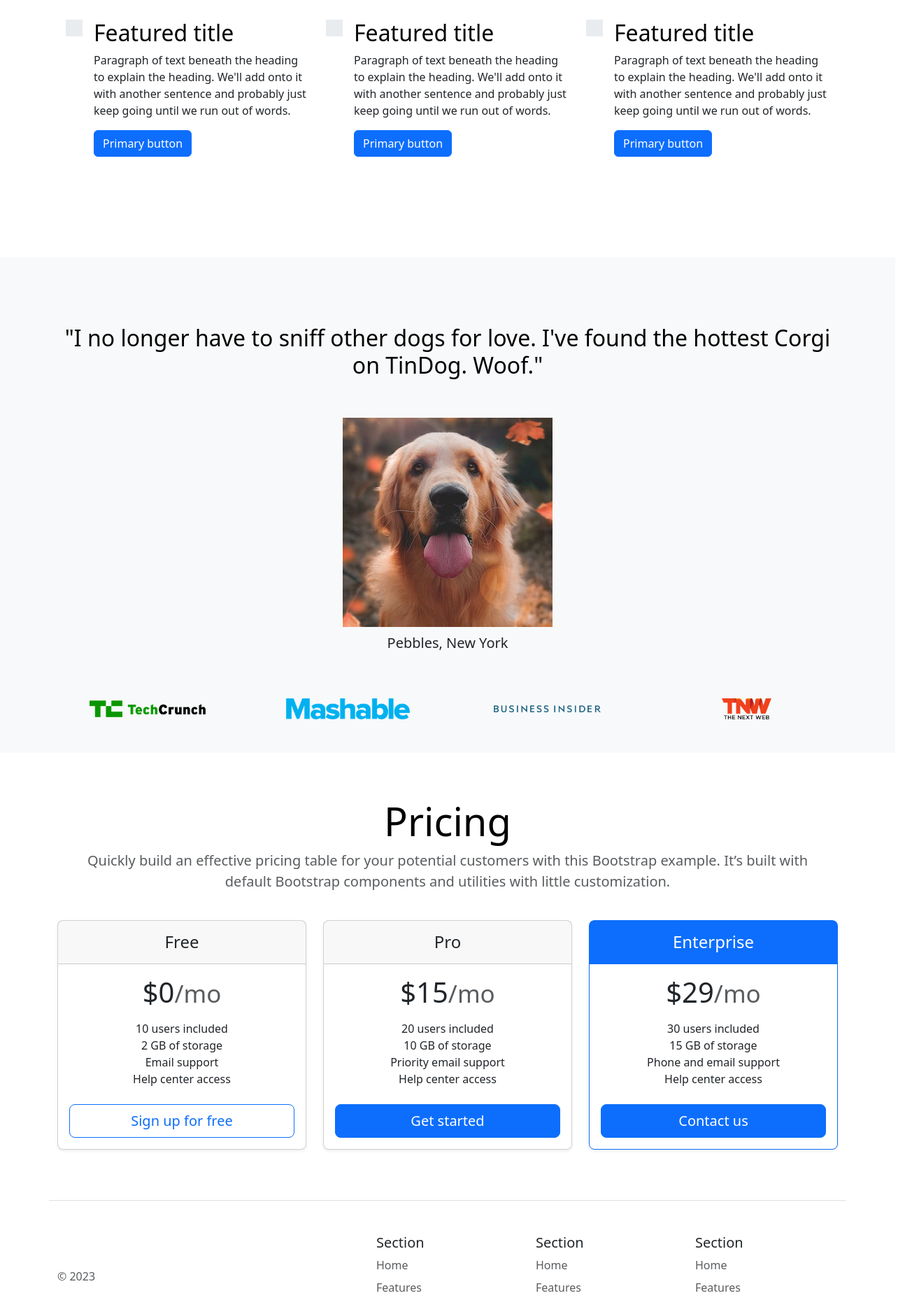
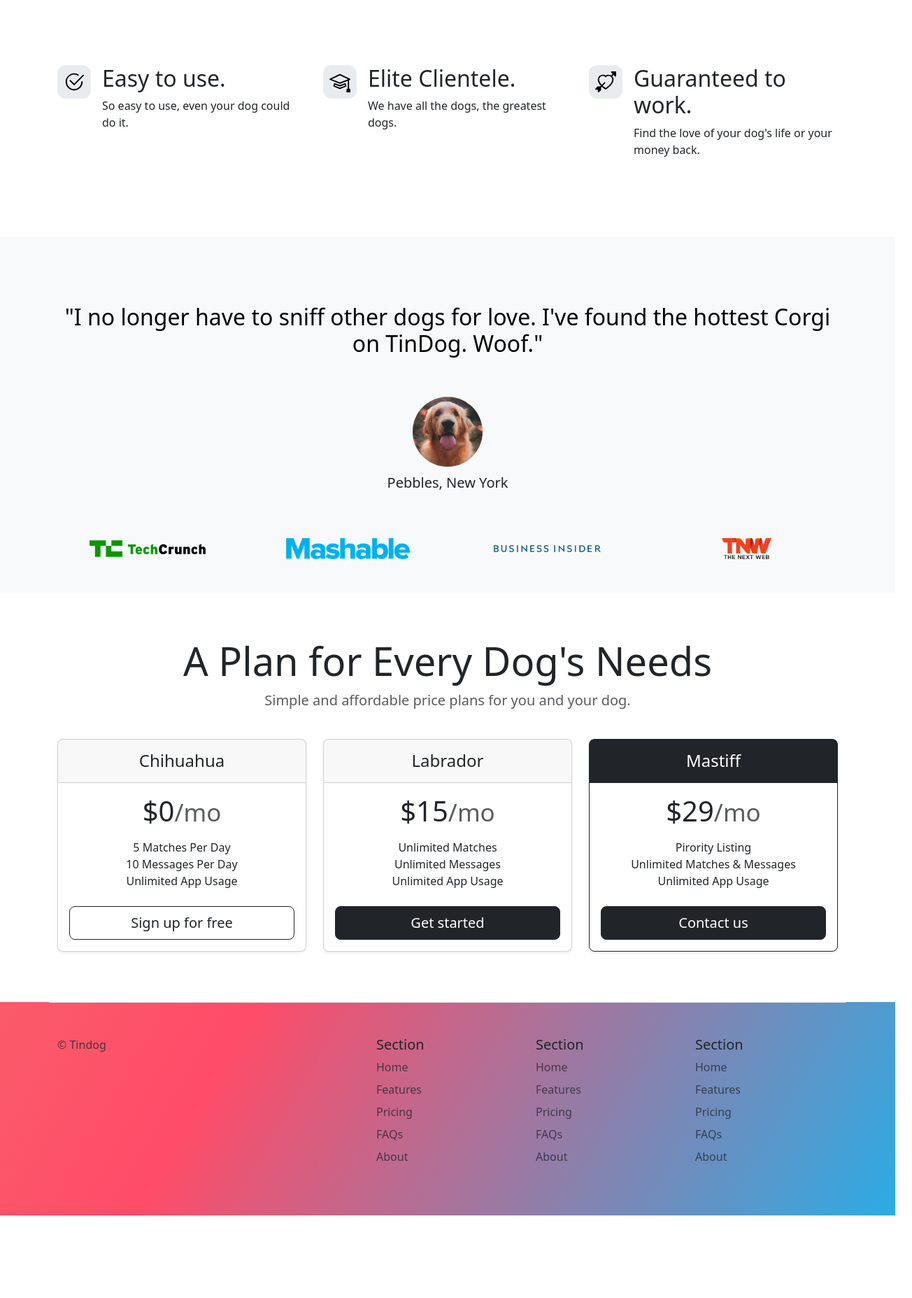
Before and after one commit to anwin-sanju/beginner-exercises-web, a plain HTML site: page 11.3 TinDog Project/index.html in a window 1280 px wide. Shown: the part 693-2548 px from the top of the page at 70% size, 1304 px wide, since content can reach past the window. After the commit the page ends 2430 px from the top, so only its background shows below. Drawn offline with nearby package versions, Linux system fonts and the light colour scheme.

Commit message:
tindog-html

```diff
--- a/11.3 TinDog Project/index.html
+++ b/11.3 TinDog Project/index.html
@@ -5,24 +5,39 @@
   <meta charset="UTF-8">
   <meta name="viewport" content="width=device-width, initial-scale=1.0">
   <title>TinDog</title>
-  <link href="https://cdn.jsdelivr.net/npm/bootstrap@5.3.2/dist/css/bootstrap.min.css" rel="stylesheet" integrity="sha384-T3c6CoIi6uLrA9TneNEoa7RxnatzjcDSCmG1MXxSR1GAsXEV/Dwwykc2MPK8M2HN" crossorigin="anonymous">
+  <link href="https://cdn.jsdelivr.net/npm/bootstrap@5.3.0-alpha3/dist/css/bootstrap.min.css" rel="stylesheet"
+    integrity="sha384-KK94CHFLLe+nY2dmCWGMq91rCGa5gtU4mk92HdvYe+M/SXH301p5ILy+dN9+nJOZ" crossorigin="anonymous">
+  <link rel="stylesheet" href="./css/solution.css">
 </head>
 
 <body>
 
+
   <!-- Title -->
+  <section id="title" class="gradient-background">
 
-  <section id="title" class=".gradient-background">
-    <div class="row flex-lg-row-reverse align-items-center g-5 py-5">
+    <div class="container col-xxl-8 px-4 pt-5">
+      <div class="row flex-lg-row-reverse align-items-center g-5 pt-5">
         <div class="col-10 col-sm-8 col-lg-6">
-        <img src="./images/iphone.png" class="d-block mx-lg-auto img-fluid" alt="Bootstrap Themes" width="300" height="300" loading="lazy">
+          <img src="./images/iphone.png" class="d-block mx-lg-auto img-fluid" alt="Bootstrap Themes" height="200"
+            loading="lazy">
         </div>
         <div class="col-lg-6">
-        <h1 class="display-5 fw-bold text-body-emphasis lh-1 mb-3">Responsive left-aligned hero with image</h1>
-        <p class="lead">Quickly design and customize responsive mobile-first sites with Bootstrap, the world’s most popular front-end open source toolkit, featuring Sass variables and mixins, responsive grid system, extensive prebuilt components, and powerful JavaScript plugins.</p>
+          <h1 class="display-5 fw-bold text-body-emphasis lh-1 mb-3">Meet new and interesting dogs nearby.</h1>
+
           <div class="d-grid gap-2 d-md-flex justify-content-md-start">
-          <button type="button" class="btn btn-primary btn-lg px-4 me-md-2">Primary</button>
-          <button type="button" class="btn btn-outline-secondary btn-lg px-4">Default</button>
+            <button type="button" class="btn btn-light btn-lg px-4 me-md-2"><svg xmlns="http://www.w3.org/2000/svg"
+                width="16" height="16" fill="currentColor" class="bi bi-apple mb-1" viewBox="0 0 16 16">
+                <path
+                  d="M11.182.008C11.148-.03 9.923.023 8.857 1.18c-1.066 1.156-.902 2.482-.878 2.516.024.034 1.52.087 2.475-1.258.955-1.345.762-2.391.728-2.43Zm3.314 11.733c-.048-.096-2.325-1.234-2.113-3.422.212-2.189 1.675-2.789 1.698-2.854.023-.065-.597-.79-1.254-1.157a3.692 3.692 0 0 0-1.563-.434c-.108-.003-.483-.095-1.254.116-.508.139-1.653.589-1.968.607-.316.018-1.256-.522-2.267-.665-.647-.125-1.333.131-1.824.328-.49.196-1.422.754-2.074 2.237-.652 1.482-.311 3.83-.067 4.56.244.729.625 1.924 1.273 2.796.576.984 1.34 1.667 1.659 1.899.319.232 1.219.386 1.843.067.502-.308 1.408-.485 1.766-.472.357.013 1.061.154 1.782.539.571.197 1.111.115 1.652-.105.541-.221 1.324-1.059 2.238-2.758.347-.79.505-1.217.473-1.282Z" />
+                <path
+                  d="M11.182.008C11.148-.03 9.923.023 8.857 1.18c-1.066 1.156-.902 2.482-.878 2.516.024.034 1.52.087 2.475-1.258.955-1.345.762-2.391.728-2.43Zm3.314 11.733c-.048-.096-2.325-1.234-2.113-3.422.212-2.189 1.675-2.789 1.698-2.854.023-.065-.597-.79-1.254-1.157a3.692 3.692 0 0 0-1.563-.434c-.108-.003-.483-.095-1.254.116-.508.139-1.653.589-1.968.607-.316.018-1.256-.522-2.267-.665-.647-.125-1.333.131-1.824.328-.49.196-1.422.754-2.074 2.237-.652 1.482-.311 3.83-.067 4.56.244.729.625 1.924 1.273 2.796.576.984 1.34 1.667 1.659 1.899.319.232 1.219.386 1.843.067.502-.308 1.408-.485 1.766-.472.357.013 1.061.154 1.782.539.571.197 1.111.115 1.652-.105.541-.221 1.324-1.059 2.238-2.758.347-.79.505-1.217.473-1.282Z" />
+              </svg> Download</button>
+            <button type="button" class="btn btn-outline-light btn-lg px-4"><svg xmlns="http://www.w3.org/2000/svg"
+                width="16" height="16" fill="currentColor" class="bi bi-google-play mb-1" viewBox="0 0 16 16">
+                <path
+                  d="M14.222 9.374c1.037-.61 1.037-2.137 0-2.748L11.528 5.04 8.32 8l3.207 2.96 2.694-1.586Zm-3.595 2.116L7.583 8.68 1.03 14.73c.201 1.029 1.36 1.61 2.303 1.055l7.294-4.295ZM1 13.396V2.603L6.846 8 1 13.396ZM1.03 1.27l6.553 6.05 3.044-2.81L3.333.215C2.39-.341 1.231.24 1.03 1.27Z" />
+              </svg> Download</button>
           </div>
         </div>
       </div>
@@ -30,42 +45,55 @@
   </section>
   <!-- Features -->
   <section id="features">
-    <div class="container px-4 py-5" id="hanging-icons">
+    <div class="container mt-5">
       <div class="row g-4 py-5 row-cols-1 row-cols-lg-3">
         <div class="col d-flex align-items-start">
-          <div class="icon-square text-body-emphasis bg-body-secondary d-inline-flex align-items-center justify-content-center fs-4 flex-shrink-0 me-3">
-            <svg class="bi" width="1em" height="1em"><use xlink:href="#toggles2"></use></svg>
+          <div
+            class="icon-square text-body-emphasis bg-body-secondary d-inline-flex align-items-center justify-content-center fs-4 flex-shrink-0 me-3">
+            <svg xmlns="http://www.w3.org/2000/svg" height="30" fill="currentColor" class="bi bi-check2-circle"
+              viewBox="0 0 16 16">
+              <path
+                d="M2.5 8a5.5 5.5 0 0 1 8.25-4.764.5.5 0 0 0 .5-.866A6.5 6.5 0 1 0 14.5 8a.5.5 0 0 0-1 0 5.5 5.5 0 1 1-11 0z" />
+              <path
+                d="M15.354 3.354a.5.5 0 0 0-.708-.708L8 9.293 5.354 6.646a.5.5 0 1 0-.708.708l3 3a.5.5 0 0 0 .708 0l7-7z" />
+            </svg>
           </div>
           <div>
-            <h3 class="fs-2 text-body-emphasis">Featured title</h3>
-            <p>Paragraph of text beneath the heading to explain the heading. We'll add onto it with another sentence and probably just keep going until we run out of words.</p>
-            <a href="#" class="btn btn-primary">
-              Primary button
-            </a>
+            <h3 class="fs-2">Easy to use.</h3>
+            <p>So easy to use, even your dog could do it.</p>
+
           </div>
         </div>
         <div class="col d-flex align-items-start">
-          <div class="icon-square text-body-emphasis bg-body-secondary d-inline-flex align-items-center justify-content-center fs-4 flex-shrink-0 me-3">
-            <svg class="bi" width="1em" height="1em"><use xlink:href="#cpu-fill"></use></svg>
+          <div
+            class="icon-square text-body-emphasis bg-body-secondary d-inline-flex align-items-center justify-content-center fs-4 flex-shrink-0 me-3">
+            <svg xmlns="http://www.w3.org/2000/svg" height="30" fill="currentColor" class="bi bi-mortarboard"
+              viewBox="0 0 16 16">
+              <path
+                d="M8.211 2.047a.5.5 0 0 0-.422 0l-7.5 3.5a.5.5 0 0 0 .025.917l7.5 3a.5.5 0 0 0 .372 0L14 7.14V13a1 1 0 0 0-1 1v2h3v-2a1 1 0 0 0-1-1V6.739l.686-.275a.5.5 0 0 0 .025-.917l-7.5-3.5ZM8 8.46 1.758 5.965 8 3.052l6.242 2.913L8 8.46Z" />
+              <path
+                d="M4.176 9.032a.5.5 0 0 0-.656.327l-.5 1.7a.5.5 0 0 0 .294.605l4.5 1.8a.5.5 0 0 0 .372 0l4.5-1.8a.5.5 0 0 0 .294-.605l-.5-1.7a.5.5 0 0 0-.656-.327L8 10.466 4.176 9.032Zm-.068 1.873.22-.748 3.496 1.311a.5.5 0 0 0 .352 0l3.496-1.311.22.748L8 12.46l-3.892-1.556Z" />
+            </svg>
           </div>
           <div>
-            <h3 class="fs-2 text-body-emphasis">Featured title</h3>
-            <p>Paragraph of text beneath the heading to explain the heading. We'll add onto it with another sentence and probably just keep going until we run out of words.</p>
-            <a href="#" class="btn btn-primary">
-              Primary button
-            </a>
+            <h3 class="fs-2">Elite Clientele.</h3>
+            <p>We have all the dogs, the greatest dogs.</p>
+
           </div>
         </div>
         <div class="col d-flex align-items-start">
-          <div class="icon-square text-body-emphasis bg-body-secondary d-inline-flex align-items-center justify-content-center fs-4 flex-shrink-0 me-3">
-            <svg class="bi" width="1em" height="1em"><use xlink:href="#tools"></use></svg>
+          <div
+            class="icon-square text-body-emphasis bg-body-secondary d-inline-flex align-items-center justify-content-center fs-4 flex-shrink-0 me-3">
+            <svg xmlns="http://www.w3.org/2000/svg" height="30" fill="currentColor" class="bi bi-arrow-through-heart"
+              viewBox="0 0 16 16">
+              <path fill-rule="evenodd"
+                d="M2.854 15.854A.5.5 0 0 1 2 15.5V14H.5a.5.5 0 0 1-.354-.854l1.5-1.5A.5.5 0 0 1 2 11.5h1.793l.53-.53c-.771-.802-1.328-1.58-1.704-2.32-.798-1.575-.775-2.996-.213-4.092C3.426 2.565 6.18 1.809 8 3.233c1.25-.98 2.944-.928 4.212-.152L13.292 2 12.147.854A.5.5 0 0 1 12.5 0h3a.5.5 0 0 1 .5.5v3a.5.5 0 0 1-.854.354L14 2.707l-1.006 1.006c.236.248.44.531.6.845.562 1.096.585 2.517-.213 4.092-.793 1.563-2.395 3.288-5.105 5.08L8 13.912l-.276-.182a21.86 21.86 0 0 1-2.685-2.062l-.539.54V14a.5.5 0 0 1-.146.354l-1.5 1.5Zm2.893-4.894A20.419 20.419 0 0 0 8 12.71c2.456-1.666 3.827-3.207 4.489-4.512.679-1.34.607-2.42.215-3.185-.817-1.595-3.087-2.054-4.346-.761L8 4.62l-.358-.368c-1.259-1.293-3.53-.834-4.346.761-.392.766-.464 1.845.215 3.185.323.636.815 1.33 1.519 2.065l1.866-1.867a.5.5 0 1 1 .708.708L5.747 10.96Z" />
+            </svg>
           </div>
           <div>
-            <h3 class="fs-2 text-body-emphasis">Featured title</h3>
-            <p>Paragraph of text beneath the heading to explain the heading. We'll add onto it with another sentence and probably just keep going until we run out of words.</p>
-            <a href="#" class="btn btn-primary">
-              Primary button
-            </a>
+            <h3 class="fs-2">Guaranteed to work.</h3>
+            <p>Find the love of your dog's life or your money back.</p>
+
           </div>
         </div>
       </div>
@@ -104,61 +132,58 @@
     </div>
   </section>
   <!-- Pricing -->
+  <section id="pricing">
     <div class="container">
-  <section id="pricing">
       <div class="pricing-header p-3 pb-md-4 mx-auto text-center">
-      <h1 class="display-4 fw-normal text-body-emphasis">Pricing</h1>
-      <p class="fs-5 text-body-secondary">Quickly build an effective pricing table for your potential customers with this Bootstrap example. It’s built with default Bootstrap components and utilities with little customization.</p>
+        <h2 class="display-4 fw-normal">A Plan for Every Dog's Needs</h2>
+        <p class="fs-5 text-body-secondary">Simple and affordable price plans for you and your dog.
       </div>
       <div class="row row-cols-1 row-cols-md-3 mb-3 text-center">
         <div class="col">
           <div class="card mb-4 rounded-3 shadow-sm">
             <div class="card-header py-3">
-            <h4 class="my-0 fw-normal">Free</h4>
+              <h4 class="my-0 fw-normal">Chihuahua</h4>
             </div>
             <div class="card-body">
               <h1 class="card-title pricing-card-title">$0<small class="text-body-secondary fw-light">/mo</small></h1>
               <ul class="list-unstyled mt-3 mb-4">
-              <li>10 users included</li>
-              <li>2 GB of storage</li>
-              <li>Email support</li>
-              <li>Help center access</li>
+                <li>5 Matches Per Day</li>
+                <li>10 Messages Per Day</li>
+                <li>Unlimited App Usage</li>
               </ul>
-            <button type="button" class="w-100 btn btn-lg btn-outline-primary">Sign up for free</button>
+              <button type="button" class="w-100 btn btn-lg btn-outline-dark">Sign up for free</button>
             </div>
           </div>
         </div>
         <div class="col">
           <div class="card mb-4 rounded-3 shadow-sm">
             <div class="card-header py-3">
-            <h4 class="my-0 fw-normal">Pro</h4>
+              <h4 class="my-0 fw-normal">Labrador</h4>
             </div>
             <div class="card-body">
               <h1 class="card-title pricing-card-title">$15<small class="text-body-secondary fw-light">/mo</small></h1>
               <ul class="list-unstyled mt-3 mb-4">
-              <li>20 users included</li>
-              <li>10 GB of storage</li>
-              <li>Priority email support</li>
-              <li>Help center access</li>
+                <li>Unlimited Matches</li>
+                <li>Unlimited Messages</li>
+                <li>Unlimited App Usage</li>
               </ul>
-            <button type="button" class="w-100 btn btn-lg btn-primary">Get started</button>
+              <button type="button" class="w-100 btn btn-lg btn-dark">Get started</button>
             </div>
           </div>
         </div>
         <div class="col">
-        <div class="card mb-4 rounded-3 shadow-sm border-primary">
-          <div class="card-header py-3 text-bg-primary border-primary">
-            <h4 class="my-0 fw-normal">Enterprise</h4>
+          <div class="card mb-4 rounded-3 shadow-sm border-dark">
+            <div class="card-header py-3 text-bg-dark border-dark">
+              <h4 class="my-0 fw-normal">Mastiff</h4>
             </div>
             <div class="card-body">
               <h1 class="card-title pricing-card-title">$29<small class="text-body-secondary fw-light">/mo</small></h1>
               <ul class="list-unstyled mt-3 mb-4">
-              <li>30 users included</li>
-              <li>15 GB of storage</li>
-              <li>Phone and email support</li>
-              <li>Help center access</li>
+                <li>Pirority Listing</li>
+                <li>Unlimited Matches & Messages</li>
+                <li>Unlimited App Usage</li>
               </ul>
-            <button type="button" class="w-100 btn btn-lg btn-primary">Contact us</button>
+              <button type="button" class="w-100 btn btn-lg btn-dark">Contact us</button>
             </div>
           </div>
         </div>
@@ -166,13 +191,12 @@
     </div>
   </section>
   <!-- Footer -->
-  <div class="container gradient-background">
-  <footer class="row row-cols-1 row-cols-sm-2 row-cols-md-5 py-5 my-5 border-top">
+  <section id="contact" class="gradient-background">
+    <div class="container ">
+      <footer class="row row-cols-1 row-cols-sm-2 row-cols-md-5 py-5 mt-5 border-top">
         <div class="col mb-3">
-      <a href="/" class="d-flex align-items-center mb-3 link-body-emphasis text-decoration-none">
-        <svg class="bi me-2" width="40" height="32"><use xlink:href="#bootstrap"></use></svg>
-      </a>
-      <p class="text-body-secondary">© 2023</p>
+
+          <p class="text-body-secondary">© Tindog</p>
         </div>
 
         <div class="col mb-3">
@@ -212,10 +236,8 @@
           </ul>
         </div>
       </footer>
-  <section id="footer">
     </div>
   </section>
-  <script src="https://cdn.jsdelivr.net/npm/bootstrap@5.3.2/dist/js/bootstrap.bundle.min.js" integrity="sha384-C6RzsynM9kWDrMNeT87bh95OGNyZPhcTNXj1NW7RuBCsyN/o0jlpcV8Qyq46cDfL" crossorigin="anonymous"></script>
 </body>
 
 </html>
```
Lines whose indentation alone changed are shown as unchanged.
